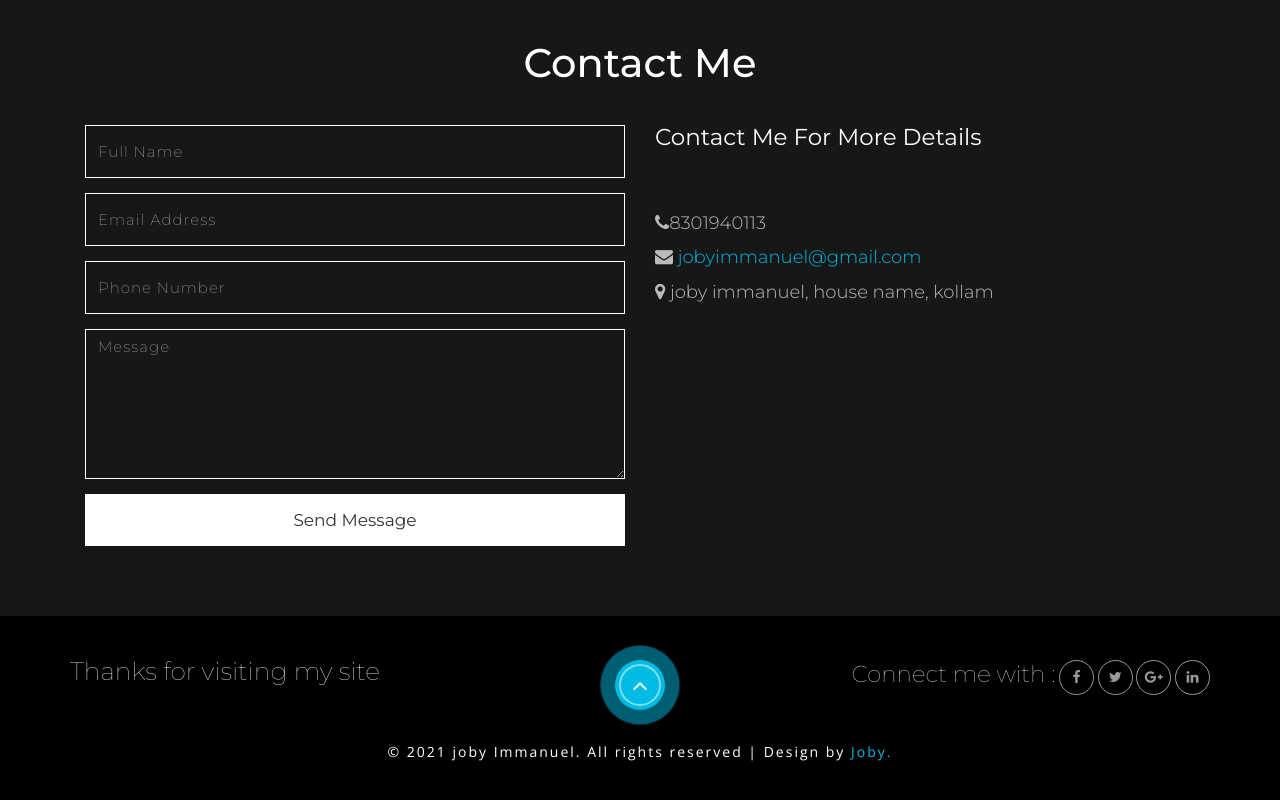
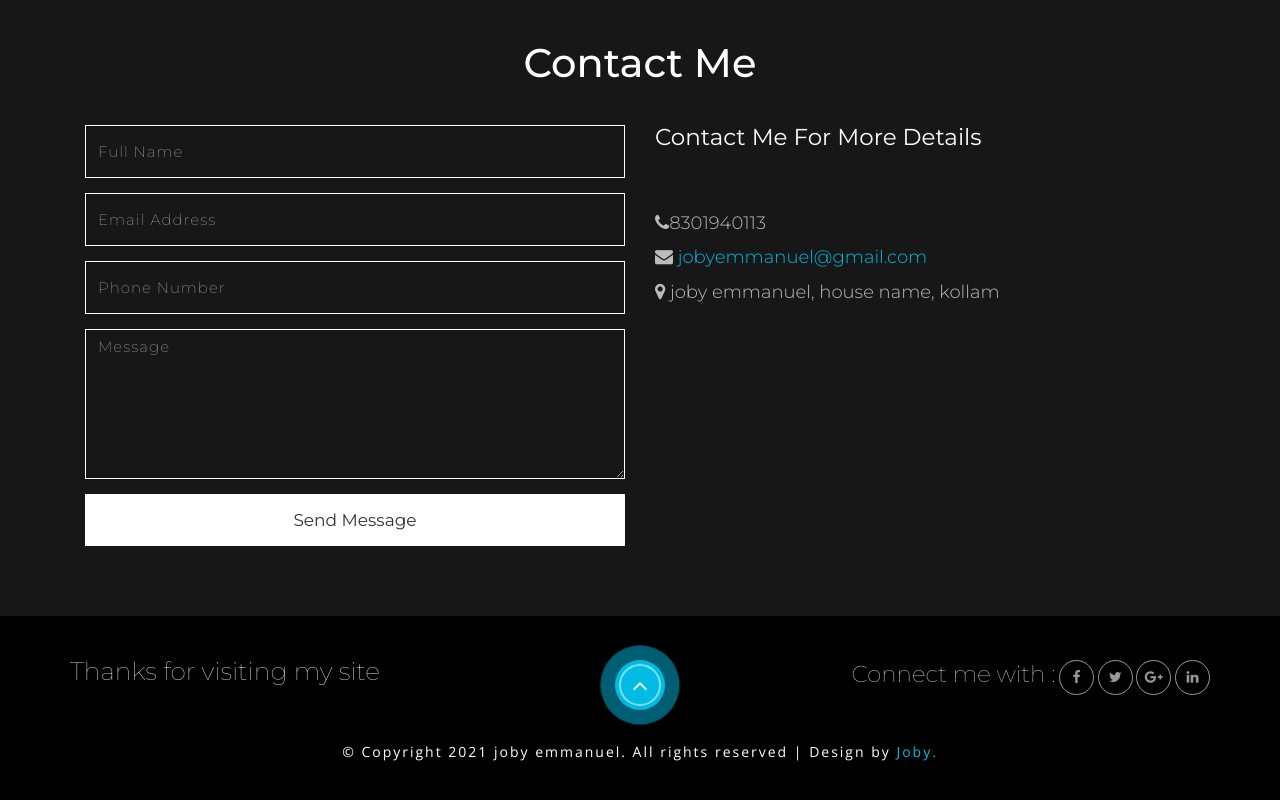
Before and after one commit to Harikrishnan-TM/Client-Website, a plain HTML site: page index.html in a window 1280 px wide. Shown: the part 4947-5747 px from the top of the page. Drawn offline with nearby package versions, Linux system fonts and the light colour scheme.

Commit message:
footer edited

```diff
--- a/index.html
+++ b/index.html
@@ -566,8 +566,8 @@ Smartphone Compatible web template, free webdesigns for Nokia, Samsung, LG, Sony
 			<p class="comment-w3"></p>
 
 			<h5><span class="fa fa-phone"></span>8301940113</h5>
-			<h5><span class="fa fa-envelope"></span> <a href="mailto:name@example.com"> jobyimmanuel@gmail.com</a></h5>
-			<h5><span class="fa fa-map-marker"></span> joby immanuel, house name, kollam</h5>
+			<h5><span class="fa fa-envelope"></span> <a href="mailto:name@example.com"> jobyemmanuel@gmail.com</a></h5>
+			<h5><span class="fa fa-map-marker"></span> joby emmanuel, house name, kollam</h5>
 	<!--<h5><span class="fa fa-twitter"></span> twitter/@my_website</h5>
 			<h5><span class="fa fa-instagram"></span> instagram/@my_website</h5> -->
 		</div>
@@ -587,7 +587,7 @@ Smartphone Compatible web template, free webdesigns for Nokia, Samsung, LG, Sony
 						<li><a href="#" class="social-button linkedin"><i class="fa fa-linkedin"></i></a></li>
 					</ul>
 				</div>
-			<p class="agileits_w3ls_copyright">© 2021 joby Immanuel. All rights reserved | Design by <a href="http">Joby.</a></p>
+			<p class="agileits_w3ls_copyright">© Copyright 2021 joby emmanuel. All rights reserved | Design by <a href="http">Joby.</a></p>
 			<div class="arrow-container animated fadeInDown">
 				<a href="#home" class="arrow-2 scroll">
 					<i class="fa fa-angle-up"></i>
```
